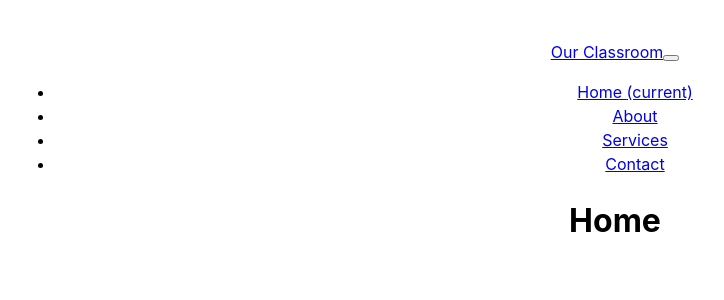
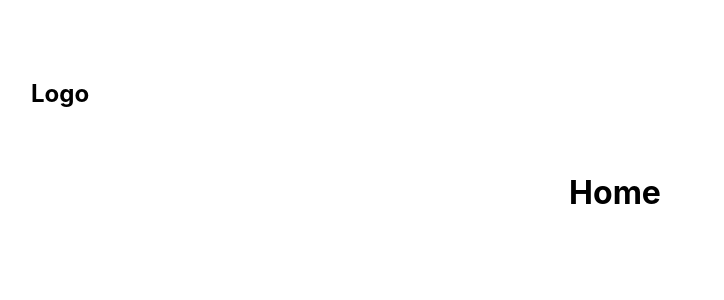
Before and after one commit to amancalledkidd/the-world-is-our-classroom, a React (Vite) app: page /blog in a window 1280 px wide. Shown: the top 300 px of the page, without its empty margins (25-749 px from the left). Built offline with nearby package versions, Linux system fonts and the light colour scheme.

Commit message:
created Nav component

```diff
--- a/src/components/Nav/Nav.scss
+++ b/src/components/Nav/Nav.scss
@@ -1,36 +1,14 @@
-/* Block component */
 .navbar {
-    &--light {
-      background-color: #f8f9fa; // Example for light variant
-      .navbar-brand {
-        color: #007bff; // Brand color
-        &:hover {
-          color: darken(#007bff, 10%);
-        }
-      }
+   display: flex;
+   justify-content: space-between;
+   align-items: center;
+   padding: 1rem;
 
-      .navbar-toggler {
-        border-color: rgba(0, 0, 0, 0.1); // Toggler border
-        .navbar-toggler-icon {
-          // Icon specific styles if needed
-        }
-      }
 
-      .navbar-nav {
-        .nav-item {
-          &.active {
-            .nav-link {
-              color: #007bff; // Active link color
-            }
-          }
-
-          .nav-link {
-            color: #5a5a5a; // Default link color
-            &:hover {
-              color: darken(#5a5a5a, 10%);
-            }
-          }
-        }
-      }
-    }
-  }
+   &__items {
+      display: flex;
+      justify-content: space-between;
+      align-items: center;
+      gap: 8rem;
+   }
+}
--- a/src/components/Nav/Nav.tsx
+++ b/src/components/Nav/Nav.tsx
@@ -1,46 +1,21 @@
 import './Nav.scss';
+import NavItem from '../NavItem/NavItem';
 
 const Nav = () => {
     return (
         <nav className="navbar">
-            <div className="container">
-                <a className="navbar-brand" href="#">Our Classroom</a>
-                <button
-                    className="navbar-toggler"
-                    type="button"
-                    data-toggle="collapse"
-                    data-target="#navbarNav"
-                    aria-controls="navbarNav"
-                    aria-expanded="false"
-                    aria-label="Toggle navigation"
-                >
-                    <span className="navbar-toggler-icon"></span>
-                </button>
-                <div className="collapse navbar-collapse" id="navbarNav">
-                    <ul className="navbar-nav ml-auto">
-                        <li className="nav-item active">
-                            <a className="nav-link" href="#">
-                                Home <span className="sr-only">(current)</span>
-                            </a>
-                        </li>
-                        <li className="nav-item">
-                            <a className="nav-link" href="#">
-                                About
-                            </a>
-                        </li>
-                        <li className="nav-item">
-                            <a className="nav-link" href="#">
-                                Services
-                            </a>
-                        </li>
-                        <li className="nav-item">
-                            <a className="nav-link" href="#">
-                                Contact
-                            </a>
-                        </li>
-                    </ul>
-                </div>
+            <div className="navbar__logo">
+                <h1>Logo</h1>
             </div>
+            <div className="navbar__spacer"></div>
+            <div className="navbar__spacer"></div>
+            <div className="navbar__items">
+                <NavItem name="Home" path="" />
+                <NavItem name="About" path="" />
+                <NavItem name="Contact" path="" />
+                <NavItem name="Blog" path="" />
+            </div>
+
         </nav>
     );
 }
```
